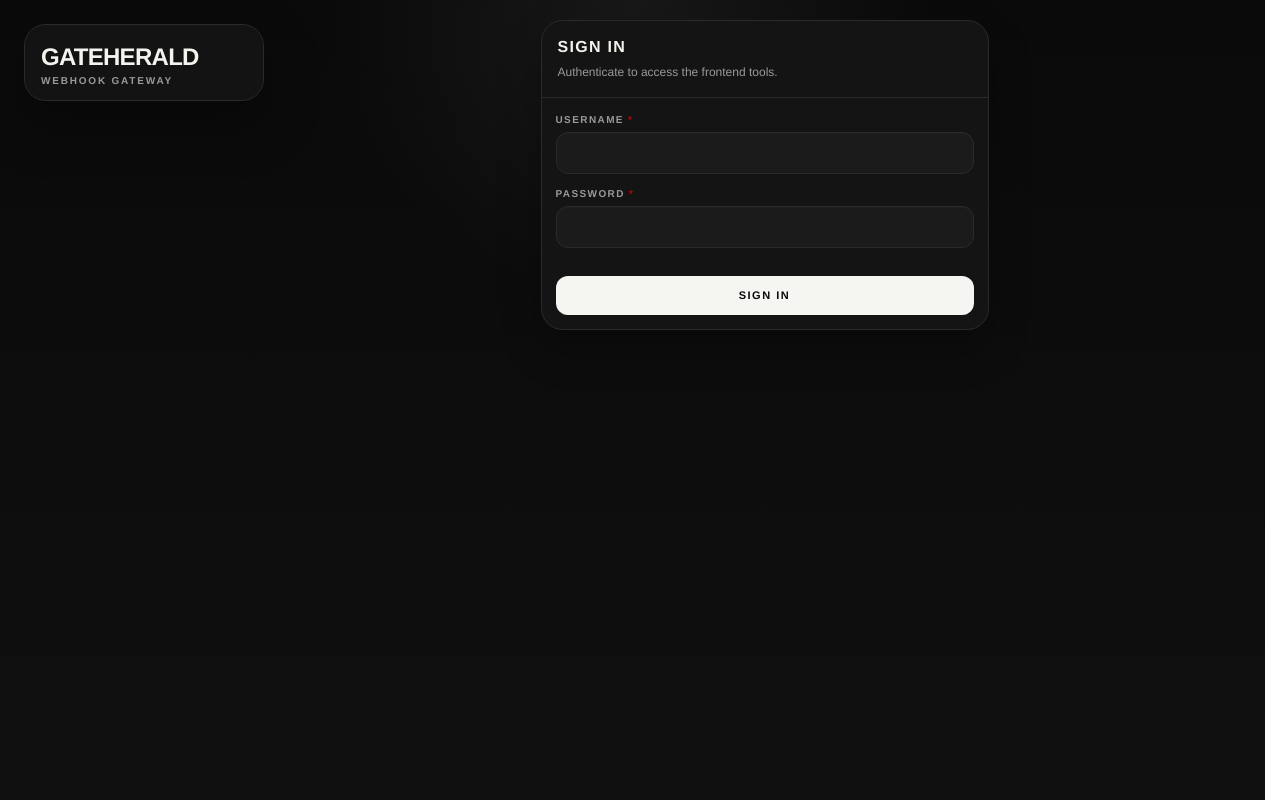
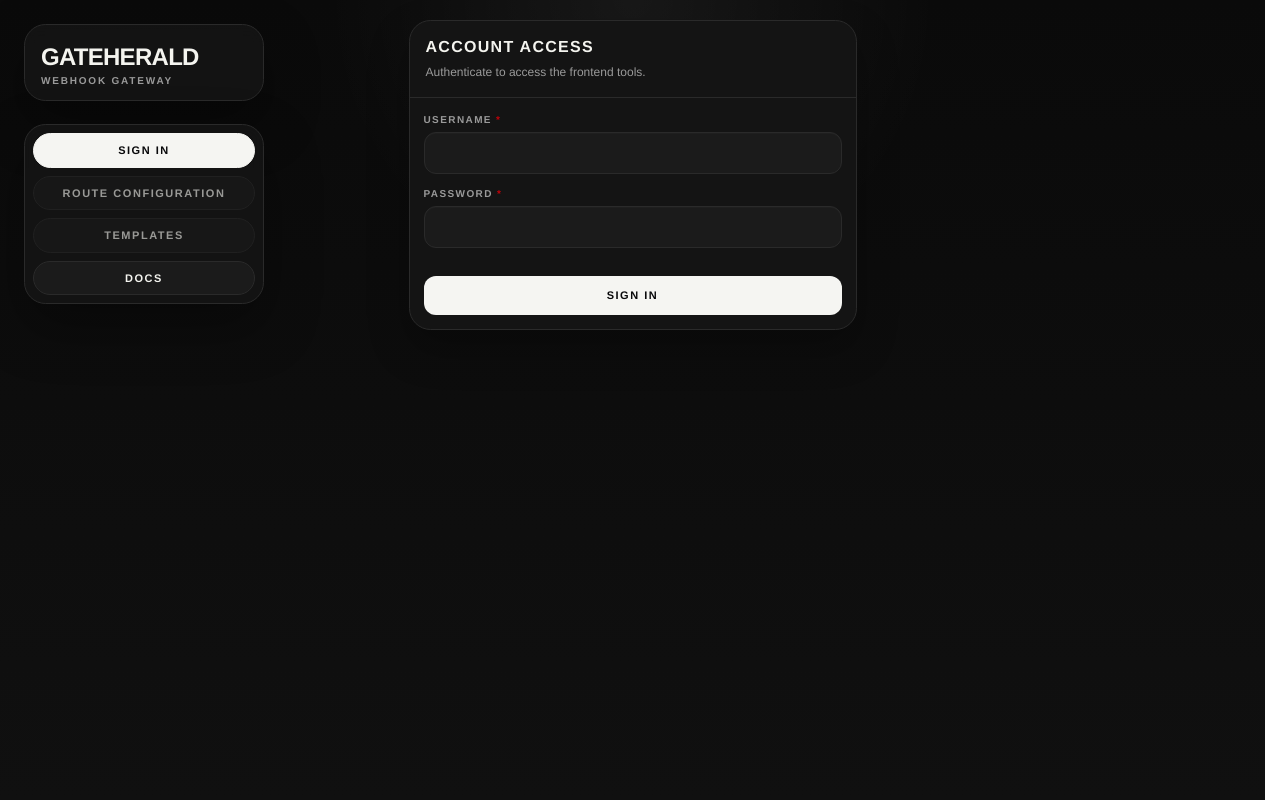
Before and after one commit to tcurrent/gateherald, a website: page ui/login.html in a window 1280 px wide. Drawn offline with Linux system fonts and the light colour scheme.

Commit message:
allow login to access stylesheets

```diff
--- a/index.js
+++ b/index.js
@@ -145,6 +145,8 @@ const shouldProtectWithFrontendSession = (requestPath) => {
     || requestPath.startsWith('/api/configs');
 };
 
+const isPublicUiAssetPath = (requestPath) => requestPath.startsWith('/ui/dist/');
+
 const frontendSessionAuthMiddleware = (req, res, next) => {
   if (!serveUi || !frontendAuthEnabled) {
     next();
@@ -154,6 +156,7 @@ const frontendSessionAuthMiddleware = (req, res, next) => {
   if (
     req.path === '/auth/login'
     || req.path === '/auth/logout'
+    || isPublicUiAssetPath(req.path)
     || req.path.startsWith(webhookPathPrefix)
     || !shouldProtectWithFrontendSession(req.path)
   ) {
--- a/ui/login.html
+++ b/ui/login.html
@@ -7,16 +7,23 @@
   <link rel="stylesheet" href="/ui/dist/styles.css" />
 </head>
 <body class="app-body">
-  <main class="app-shell">
+  <main class="app-shell auth-shell">
     <section class="app-brand" aria-label="Gateherald">
       <p class="app-brand-title">Gateherald</p>
       <p class="app-brand-kicker">Webhook Gateway</p>
     </section>
 
+    <nav class="app-nav auth-nav" aria-label="Frontend tools">
+      <span class="nav-link active" aria-current="page">Sign In</span>
+      <span class="nav-link nav-link-disabled" aria-disabled="true">Route Configuration</span>
+      <span class="nav-link nav-link-disabled" aria-disabled="true">Templates</span>
+      <a href="https://tcurrent.github.io/gateherald/" class="nav-link" target="_blank" rel="noopener noreferrer">Docs</a>
+    </nav>
+
     <section class="section-card auth-card">
       <div class="section-header">
         <span>
-          <span class="section-header-label">Sign In</span>
+          <span class="section-header-label">Account Access</span>
           <span class="section-header-copy">Authenticate to access the frontend tools.</span>
         </span>
       </div>
--- a/ui/styles.css
+++ b/ui/styles.css
@@ -18,6 +18,14 @@
 
   .app-shell {
     @apply mx-auto grid max-w-6xl grid-cols-1 gap-3 md:ml-[288px] md:mr-6;
+  }
+
+  .auth-shell {
+    @apply max-w-3xl md:ml-auto md:mr-auto;
+  }
+
+  .auth-hero {
+    @apply max-w-3xl;
   }
 
   .app-shell button {
@@ -62,6 +70,10 @@
 
   .nav-link.active {
     @apply border-accent bg-accent text-zinc-950 hover:bg-white;
+  }
+
+  .nav-link-disabled {
+    @apply cursor-not-allowed opacity-60 hover:border-line hover:bg-fog;
   }
 
   .hero-card {
```
Also changed, not shown: ui/dist/styles.css.
